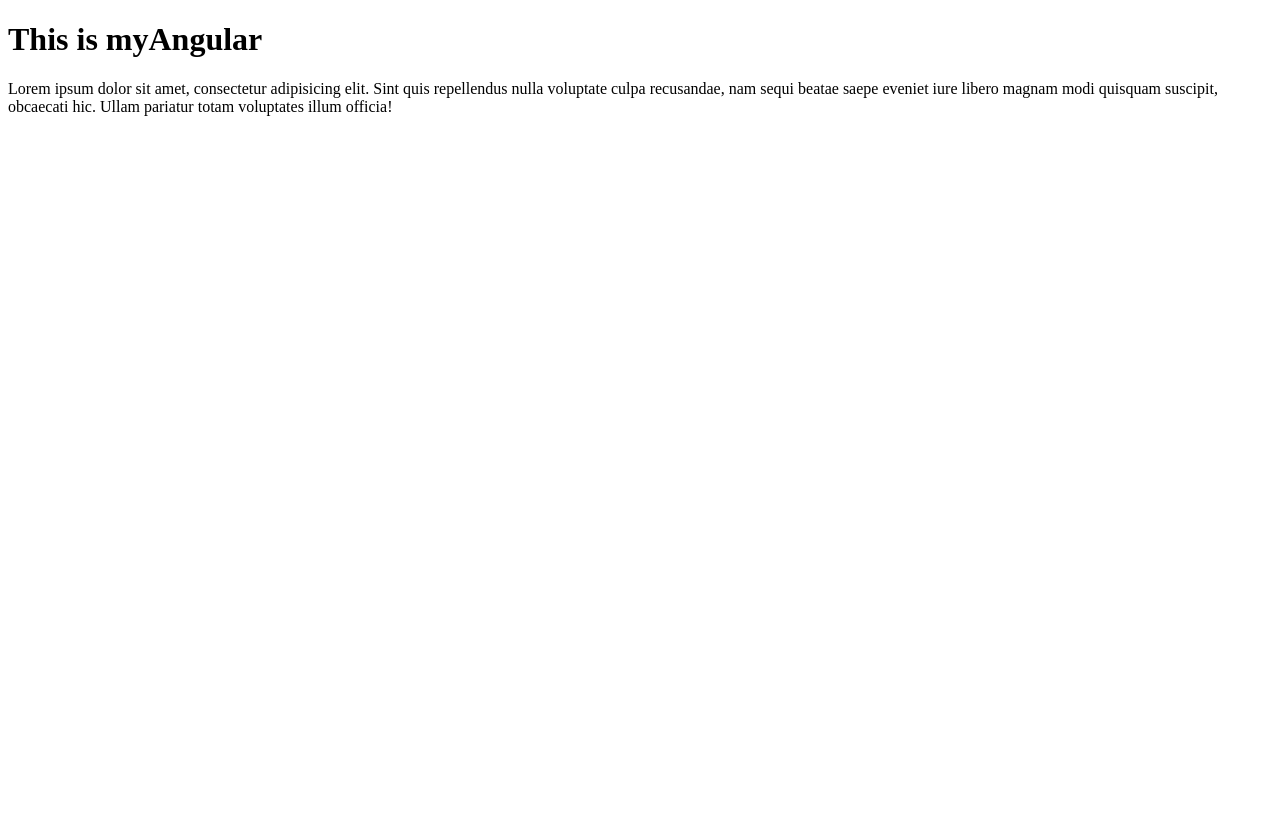
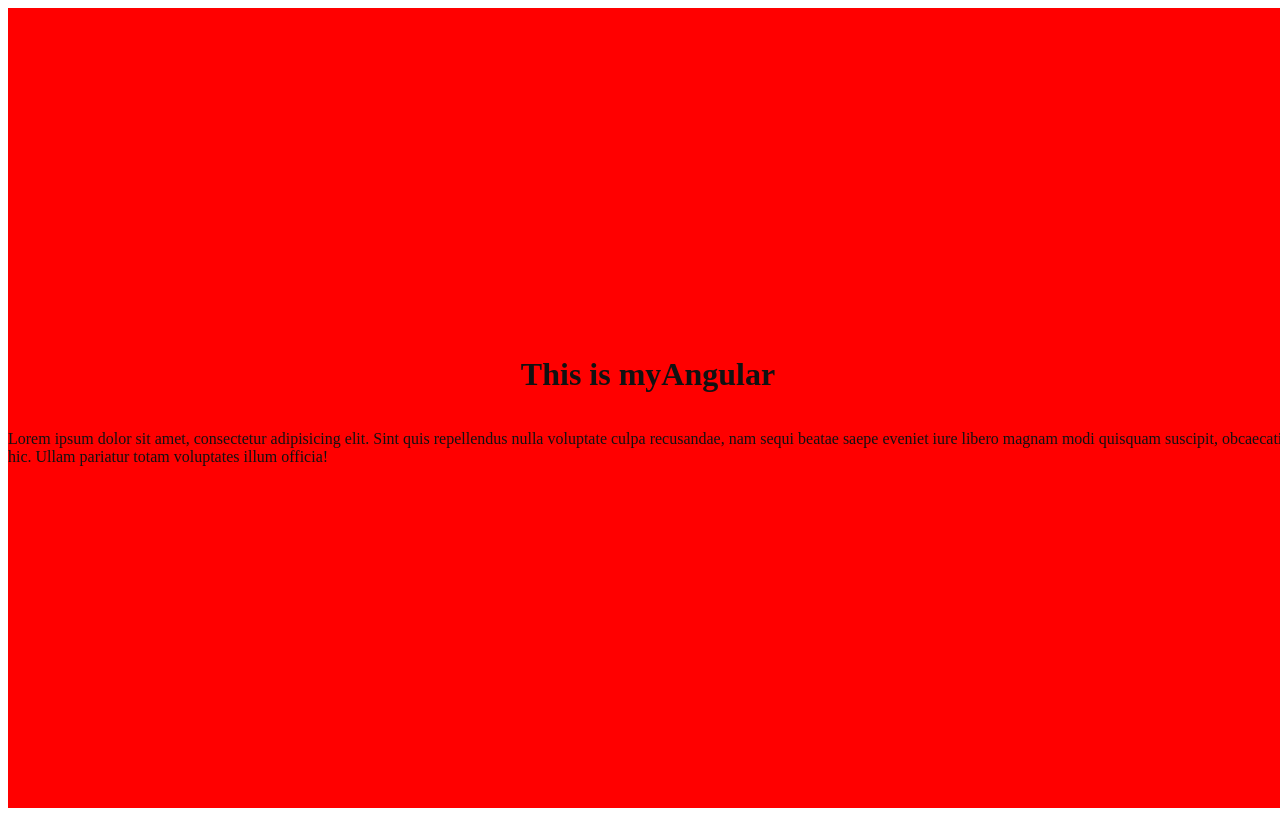
Before and after one commit to Code-Console/myAngular, an Angular app: page / in a window 1280 px wide. Built offline with nearby package versions, Linux system fonts and the light colour scheme.

Commit message:
update sass file

```diff
--- a/src/app/app.component.html
+++ b/src/app/app.component.html
@@ -1,9 +1,9 @@
-<div>
-  <h1>This is {{title}}</h1>
-<p>
-  Lorem ipsum dolor sit amet, consectetur adipisicing elit. Sint quis
-  repellendus nulla voluptate culpa recusandae, nam sequi beatae saepe eveniet
-  iure libero magnam modi quisquam suscipit, obcaecati hic. Ullam pariatur totam
-  voluptates illum officia!
-</p>
+<div class="main-header">
+  <h1>This is {{ title }}</h1>
+  <p>
+    Lorem ipsum dolor sit amet, consectetur adipisicing elit. Sint quis
+    repellendus nulla voluptate culpa recusandae, nam sequi beatae saepe eveniet
+    iure libero magnam modi quisquam suscipit, obcaecati hic. Ullam pariatur
+    totam voluptates illum officia!
+  </p>
 </div>
--- a/src/app/app.component.sass
+++ b/src/app/app.component.sass
@@ -0,0 +1,33 @@
+body
+    margin: 0
+    padding: 0
+    box-sizing: border-box
+
+html
+    font-size: 62.5%
+
+$bg-color: #ff0000
+$font-color: #111111
+@mixin flexprob
+    display: flex
+    justify-content: center
+    align-items: center
+    flex-direction: column
+
+@mixin common-code
+    color: $font-color
+
+
+.main-header
+    @include flexprob
+    width: 100vw
+    height: 100vh
+    background-color: $bg-color
+    h1
+        @include common-code
+        &:hover
+            $font-color: #001111
+    p
+        @include common-code
+        &:hover
+            $font-color: #001111
```
Also changed, not shown: 8 other files (tests, documents, lock files or other folders).
